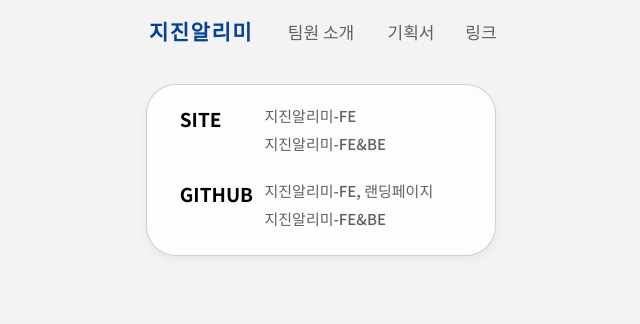
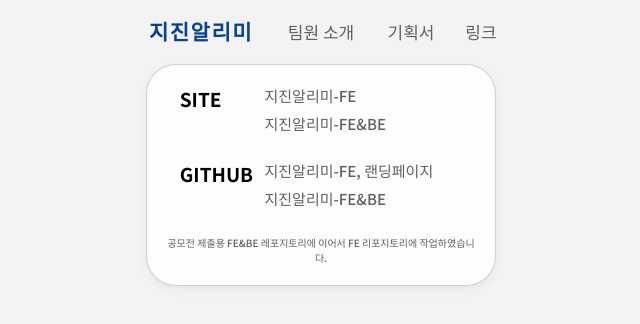
Before and after one commit to dgu-earthquake-alert/2023-1R-Team-Project, a React (Create React App) app: page /link in a window 1280 px wide. Shown: the top 324 px of the page, without its empty margins (319-959 px from the left). Built offline with nearby package versions, Linux system fonts and the light colour scheme; no server answers.

Commit message:
Chore: 링크페이지 card.jsx 푸터 추가

```diff
--- a/src/pages/About/Link/components/Card.css
+++ b/src/pages/About/Link/components/Card.css
@@ -8,7 +8,7 @@
   /* align-items: start; */
   width: 25vw;
   min-width: 350px;
-  margin-top: 20px;
+  /* margin-top: 20px; */
   padding: 10px 20px;
   height: fit-content;
   background: #FDFDFD;
@@ -52,3 +52,10 @@
   font-size: 17px;
   cursor: pointer;
 }
+
+.card_footer {
+  text-align: center;
+  font-size: 10px;
+  color: #606060;
+  margin: 10px 0px;
+}
--- a/src/pages/About/Link/components/Card.jsx
+++ b/src/pages/About/Link/components/Card.jsx
@@ -43,6 +43,10 @@ const Card = () => {
             </a>
           </span>
         </div>
+        <div className="card_footer">
+          공모전 제출용 FE&BE 레포지토리에 이어서 FE 리포지토리에
+          작업하였습니다.
+        </div>
       </div>
     </div>
   );
```
